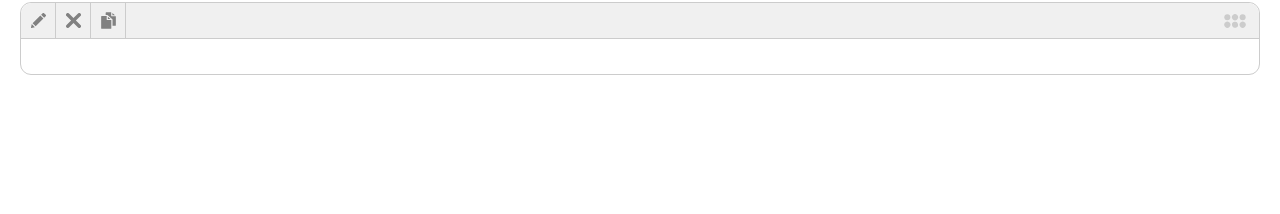
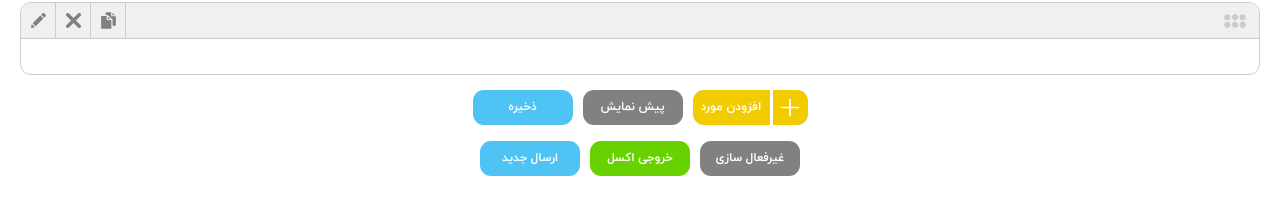
Before and after one commit to weblite-wapps/forms, a React (Create React App) app in the folder frontend/: page / in a window 1280 px wide. Shown: the part 458-672 px from the top of the page. Built offline with nearby package versions, Linux system fonts and the light colour scheme.

Commit message:
feat(froms): Add Button component

```diff
--- /dev/null
+++ b/frontend/src/app/components/button/button.jsx
@@ -0,0 +1,121 @@
+// modules
+import React from 'react'
+import PropTypes from 'prop-types'
+// component
+import Button from '@material-ui/core/Button'
+import Typography from '@material-ui/core/Typography'
+import { makeStyles, darken } from '@material-ui/core/styles'
+//helper
+import { cns } from '../../../helper/style/utils'
+
+const useStyles = makeStyles(() => ({
+  button: {
+    width: 100,
+    height: 35,
+    borderRadius: 11,
+    color: '#fff',
+    letterSpacing: -0.08,
+    marginRight: 10,
+    '&:last-of-type': {
+      marginRight: 0,
+    },
+  },
+  iconButton: {
+    padding: 0,
+    width: 115,
+    overflow: 'hidden',
+    '&:hover': {
+      backgroundColor: 'transparent',
+    },
+    '& > span': {
+      height: 35,
+      display: 'flex',
+    },
+  },
+  iconButtonText: {
+    height: '100%',
+    width: '100%',
+    lineHeight: '35px',
+    flex: '1 1 77px',
+  },
+  iconButtonImgContainer: {
+    height: '100%',
+    display: 'flex',
+    alignItems: 'center',
+    justifyContent: 'center',
+    marginLeft: 3,
+    flex: '0 0 35px',
+  },
+
+  // color
+  blue: {
+    '--backgroundColor': '#4fc4f4',
+    '&:hover': {
+      '--backgroundColor': darken('#4fc4f4', 0.1),
+    },
+  },
+  gray: {
+    '--backgroundColor': '#818181',
+    '&:hover': {
+      '--backgroundColor': darken('#818181', 0.1),
+    },
+  },
+  yellow: {
+    '--backgroundColor': '#f2cb00',
+    '&:hover': {
+      '--backgroundColor': darken('#f2cb00', 0.1),
+    },
+  },
+  green: {
+    '--backgroundColor': '#68D200',
+    '&:hover': {
+      '--backgroundColor': darken('#68D200', 0.1),
+    },
+  },
+  bgc: {
+    backgroundColor: 'var(--backgroundColor)',
+    '&:hover': {
+      backgroundColor: 'var(--backgroundColor)',
+    },
+  },
+}))
+
+const FormButton = ({ color, text, variant, onClick }) => {
+  const classes = useStyles()
+  if (variant === 'plus')
+    return (
+      <Button
+        onClick={onClick}
+        className={cns(classes.button, classes.iconButton, classes[color])}
+      >
+        <Typography className={cns(classes.bgc, classes.iconButtonText)}>
+          {text}
+        </Typography>
+        <div className={cns(classes.bgc, classes.iconButtonImgContainer)}>
+          <img src="assets/svg/plus.svg" alt="plus" />
+        </div>
+      </Button>
+    )
+
+  return (
+    <Button
+      onClick={onClick}
+      className={cns(classes.button, classes[color], classes.bgc)}
+    >
+      {text}
+    </Button>
+  )
+}
+
+FormButton.propTypes = {
+  color: PropTypes.oneOf([('blue', 'gray', 'green', 'yellow')]),
+  text: PropTypes.string.isRequired,
+  onClick: PropTypes.func.isRequired,
+  variant: PropTypes.oneOf([('plus', 'normal')]),
+}
+FormButton.defaultProps = {
+  color: 'blue',
+  variant: 'normal',
+}
+
+export default FormButton
--- a/frontend/src/app/components/create/create.jsx
+++ b/frontend/src/app/components/create/create.jsx
@@ -3,12 +3,25 @@ import React from 'react'
 import { withStyles } from '@material-ui/core/styles'
 // components
 import FieldBox from './components/fieldBox'
+import Button from '../button/button'
 
 const Create = () => (
   <div>
     <FieldBox mode="DEFAULTS" />
     <FieldBox mode="DIVIDER" />
     <FieldBox mode="COVER" />
+
+    <center style={{ margin: '14px 0 16px' }}>
+      <Button text="ذخیره" color="blue" />
+      <Button text="پیش نمایش" color="gray" />
+      <Button text="افزودن مورد" color="yellow" variant="plus" />
+    </center>
+
+    <center style={{ margin: '14px 0 16px' }}>
+      <Button text="ارسال جدید" color="blue" />
+      <Button text="خروجی اکسل" color="green" />
+      <Button text="غیرفعال سازی" color="gray" />
+    </center>
   </div>
 )
 
--- a/frontend/src/helper/style/theme.js
+++ b/frontend/src/helper/style/theme.js
@@ -1,5 +1,4 @@
 import { createMuiTheme } from '@material-ui/core/styles'
-import { height } from 'dom-helpers'
 
 export default createMuiTheme({
   palette: {},
@@ -23,5 +22,12 @@ export default createMuiTheme({
         userSelect: 'none',
       },
     },
+    MuiButton: {
+      root: {
+        fontFamily: 'inherit',
+        fontSize: 12,
+        fontWeight: 'Bold',
+      },
+    },
   },
 })
```
Also changed, not shown: frontend/public/assets/svg/plus.svg (added).
